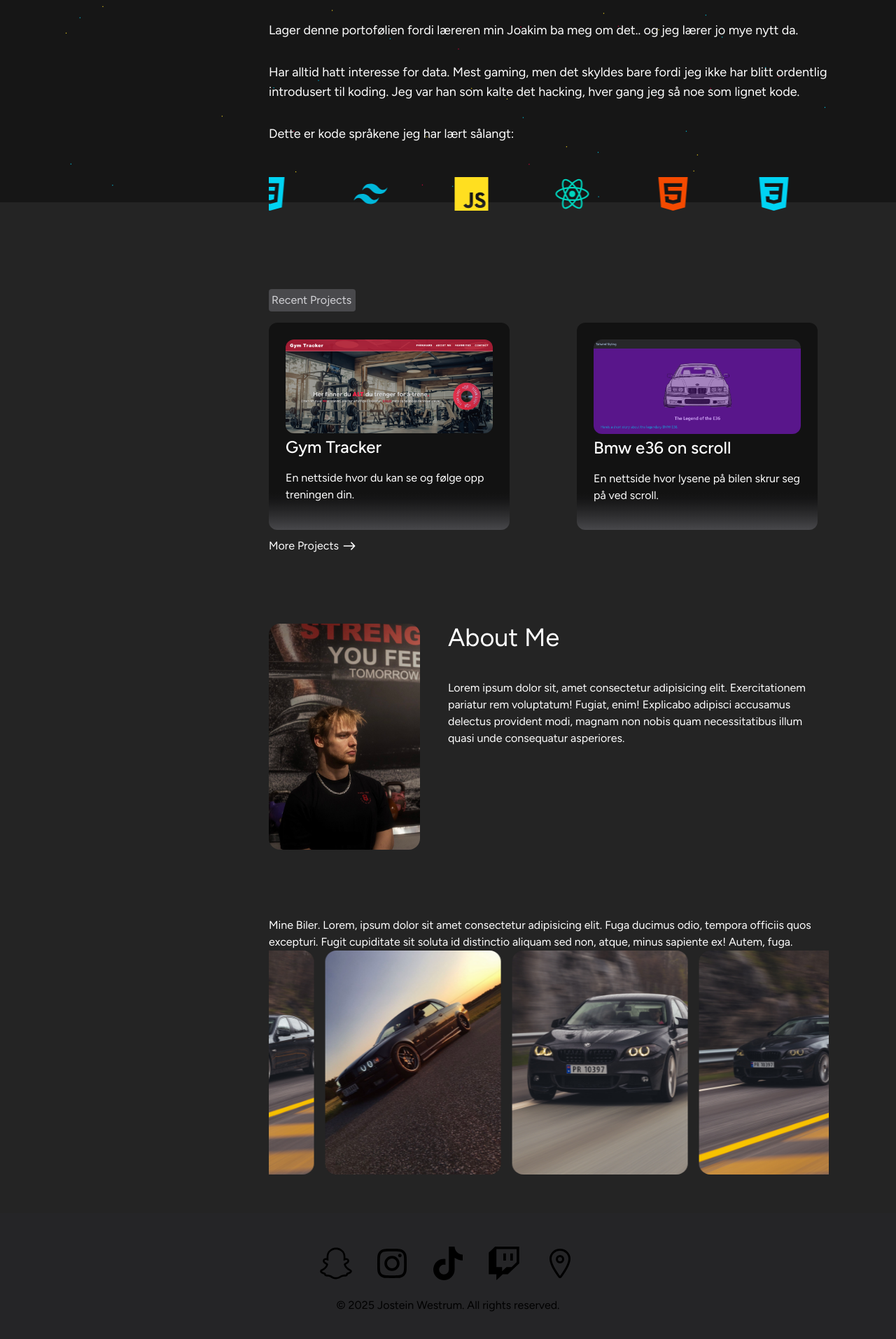
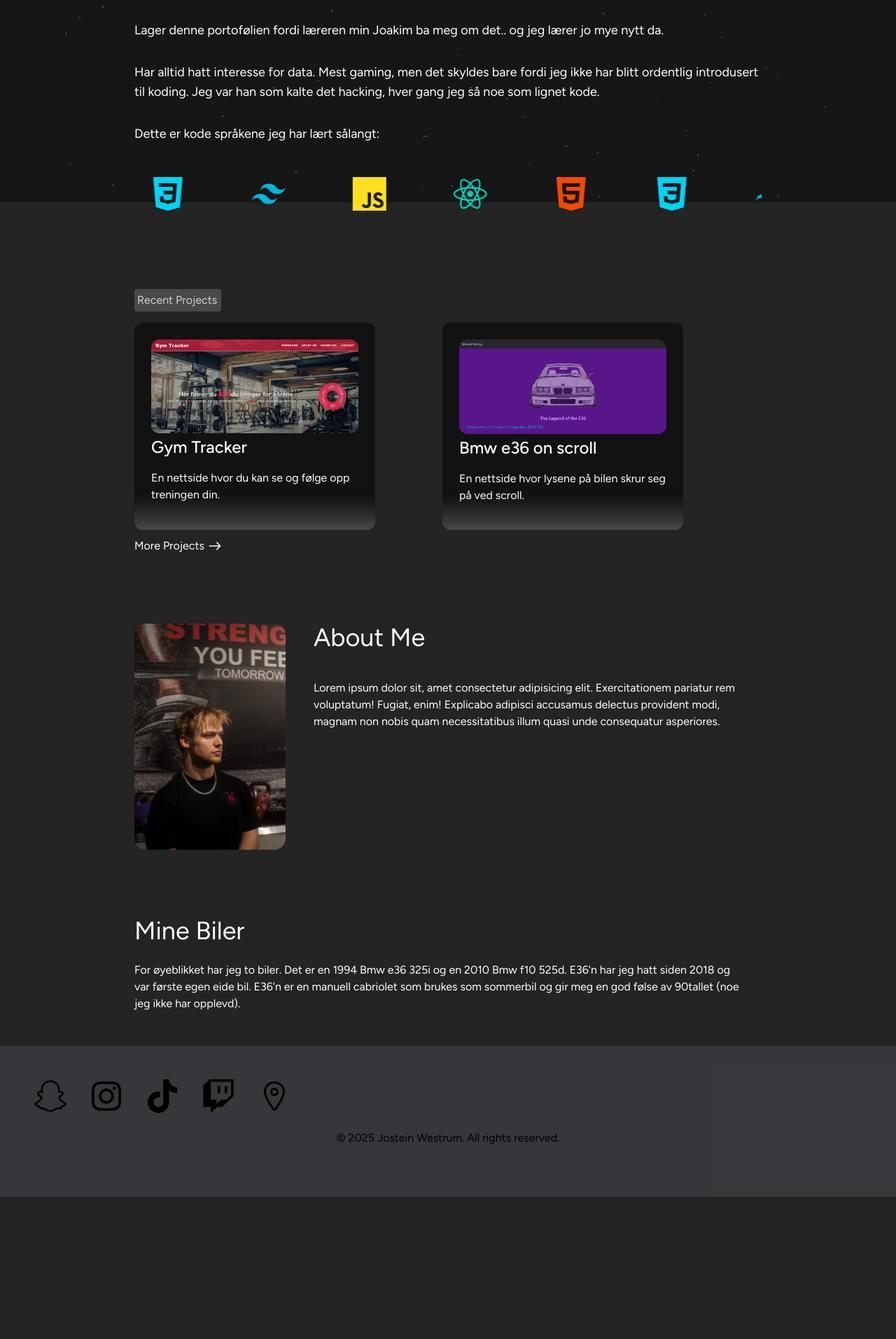
Before and after one commit to Jostein24sfj/react-portfolie-v2, a React (Vite) app: page / in a window 1280 px wide. Shown: the part 511-2424 px from the top of the page at 70% size. After the commit the page ends 2221 px from the top, so only its background shows below. Built offline with nearby package versions, Linux system fonts and the light colour scheme.

Commit message:
fix overflow and slider please

```diff
--- a/index.html
+++ b/index.html
@@ -12,7 +12,7 @@
     <title>Vite + React</title>
   </head>
   <body>
-    <div id="root"></div>
+    <div class="flex flex-col justify-center items-center" id="root"></div>
     <script type="module" src="/src/main.jsx"></script>
     <script src="/finisher-header.es5.min.js" type="text/javascript"></script>
   </body>
--- a/src/App.css
+++ b/src/App.css
@@ -39,7 +39,7 @@ body {
 
 .skills-track {
   display: flex;
-  animation: scroll-marquee 20s linear infinite;
+  animation: scroll-marquee 50s linear infinite;
 }
 
 .icon {
--- a/src/components/AboutMe.jsx
+++ b/src/components/AboutMe.jsx
@@ -1,6 +1,4 @@
 import Slider from "react-slick";
-import "slick-carousel/slick/slick.css";
-import "slick-carousel/slick/slick-theme.css";
 
 export default function AboutMe() {
   const settings = {
@@ -38,13 +36,14 @@ export default function AboutMe() {
         </div>
       </div>
       <div className="flex flex-col">
+        <h3 className="text-4xl pb-6">Mine Biler</h3>
         <p className="mr-6">
-          Mine Biler. Lorem, ipsum dolor sit amet consectetur adipisicing elit.
-          Fuga ducimus odio, tempora officiis quos excepturi. Fugit cupiditate
-          sit soluta id distinctio aliquam sed non, atque, minus sapiente ex!
-          Autem, fuga.
+          For øyeblikket har jeg to biler. Det er en 1994 Bmw e36 325i og en
+          2010 Bmw f10 525d. E36'n har jeg hatt siden 2018 og var første egen
+          eide bil. E36'n er en manuell cabriolet som brukes som sommerbil og
+          gir meg en god følse av 90tallet (noe jeg ikke har opplevd).
         </p>
-        <Slider {...settings} className="w-200 max-w-4xl mx-auto">
+        {/* <Slider {...settings} className="max-w-4xl">
           {images.map((src, index) => (
             <div key={index} className="px-2">
               <img
@@ -54,7 +53,7 @@ export default function AboutMe() {
               />
             </div>
           ))}
-        </Slider>
+        </Slider> */}
       </div>
     </div>
   );
--- a/src/components/Footer.jsx
+++ b/src/components/Footer.jsx
@@ -7,9 +7,9 @@ import { IoLocationOutline } from "react-icons/io5";
 export default function Footer() {
   return (
     <>
-      <div id="footer">
-        <div className="bg-zinc-800/50 p-12">
-          <div className="flex justify-center">
+      <div id="footer" className="w-full">
+        <div className="bg-zinc-700/70 p-12 w-full">
+          <div className="">
             <div className="flex gap-8 text-5xl">
               <a
                 className="hover:text-yellow-300"
--- a/src/components/Layout.jsx
+++ b/src/components/Layout.jsx
@@ -51,7 +51,7 @@ export default function Layout({ children }) {
           zIndex: -1,
         }}
       />
-      <main className="pt-12 px-6 md:px-96 text-white mb-12 grid gap-24">
+      <main className="pt-12  justify-center max-w-4xl text-white mb-12 grid gap-24">
         {children}
       </main>
     </>
--- a/src/components/Projects.jsx
+++ b/src/components/Projects.jsx
@@ -4,6 +4,7 @@ import { Link } from "react-router-dom";
 export default function Projects() {
   return (
     <>
+      <div className="flex flex-col justify-center">
         <div className="pb-4">
           <h3 className="flex bg-zinc-400/30 w-31 p-1 rounded text-zinc-300">
             Recent Projects
@@ -52,6 +53,7 @@ export default function Projects() {
             <IoIosArrowRoundForward className="flex items-center justify-center text-3xl" />
           </button>
         </Link>
+      </div>
     </>
   );
 }
--- a/src/components/SkillsBar.jsx
+++ b/src/components/SkillsBar.jsx
@@ -19,7 +19,7 @@ export default function SkillsBar() {
     <div className="skills-bar">
       <div className="skills-marquee">
         <div className="skills-track">
-          {[...icons, ...icons].map((icon, index) => (
+          {[...icons, ...icons, ...icons, ...icons].map((icon, index) => (
             <span key={index} className="icon">
               {icon}
             </span>
```
Lines whose indentation alone changed are shown as unchanged.
